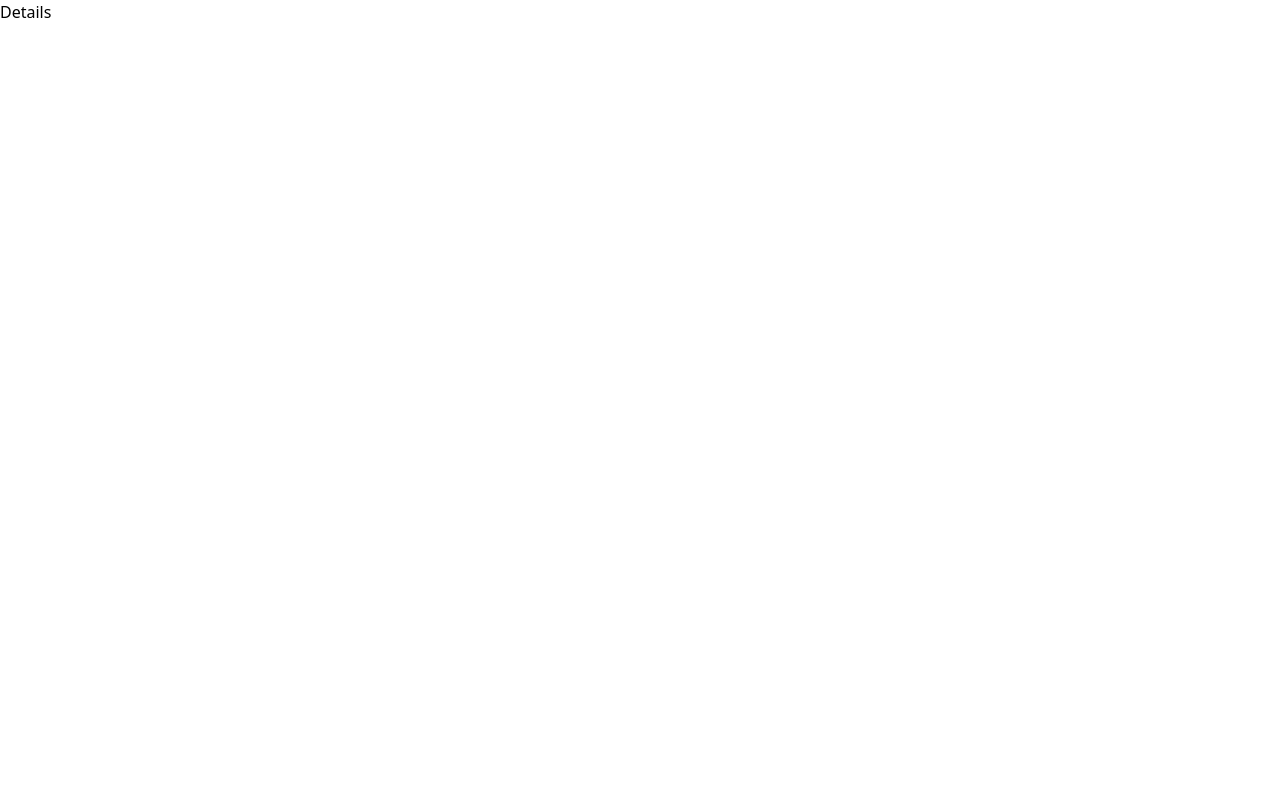
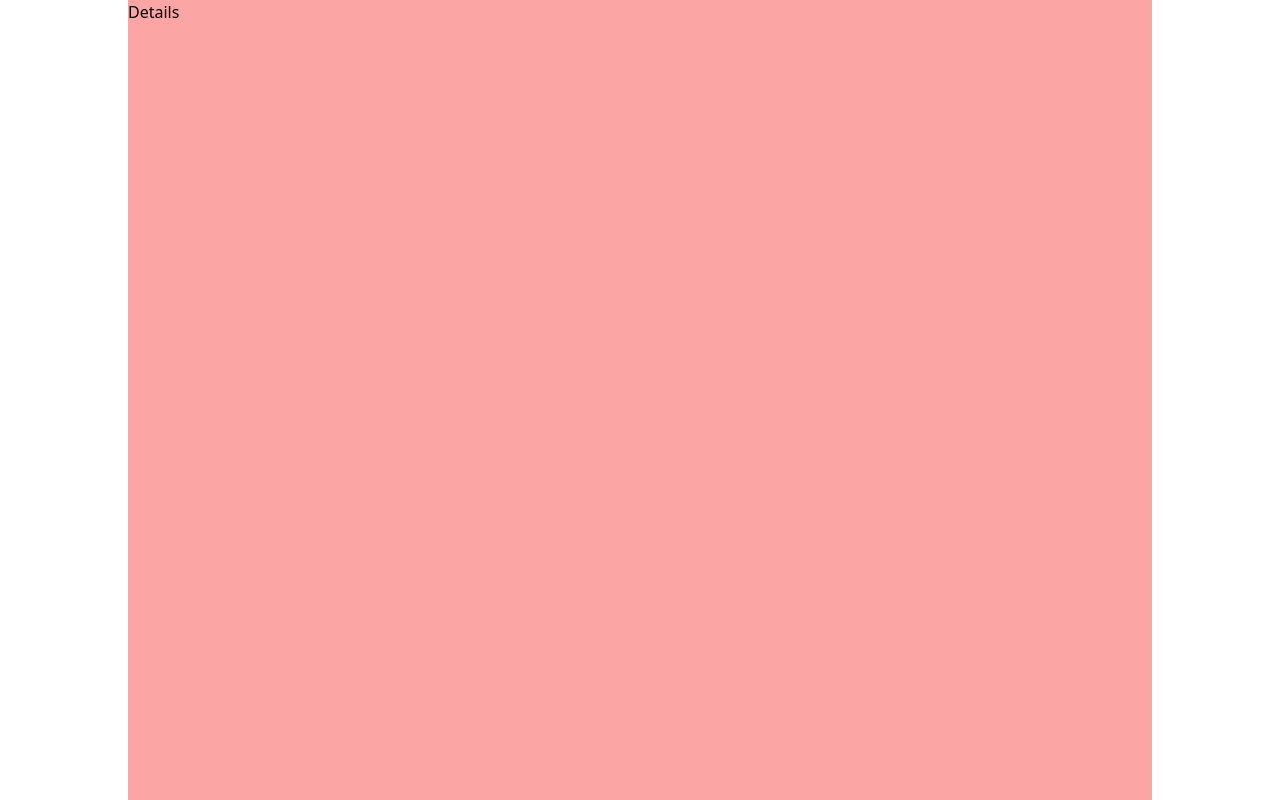
Before and after one commit to SGsubuuu-2322/E-Commerce_React-APP, a React (Vite) app: page /details/1 in a window 1280 px wide. Built offline with nearby package versions, Linux system fonts and the light colour scheme.

Commit message:
Added some stylings to details component...

```diff
--- a/src/Components/Details.jsx
+++ b/src/Components/Details.jsx
@@ -1,7 +1,7 @@
 // import React from 'react'
 
 const Details = () => {
-  return <div>Details</div>;
+  return <div className="w-[80%] h-full bg-red-300 mx-auto">Details</div>;
 };
 
 export default Details;
```
